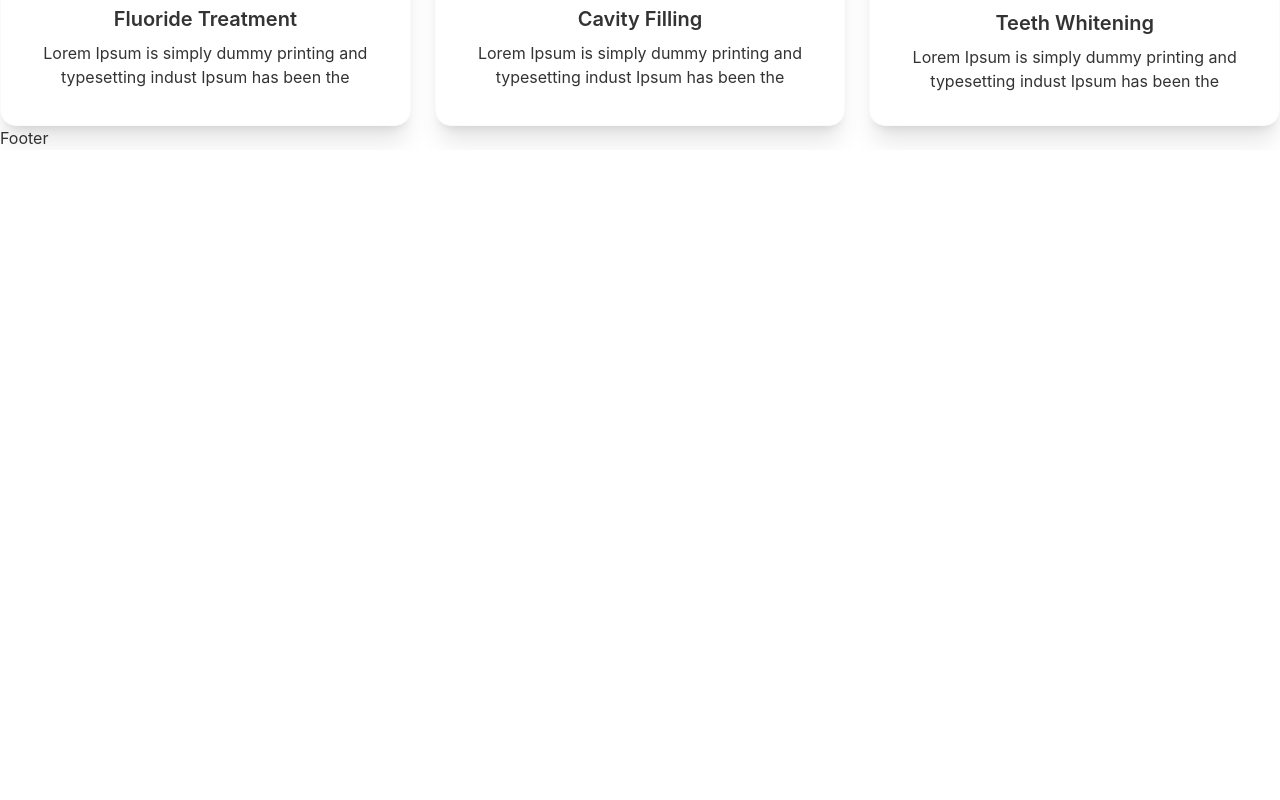
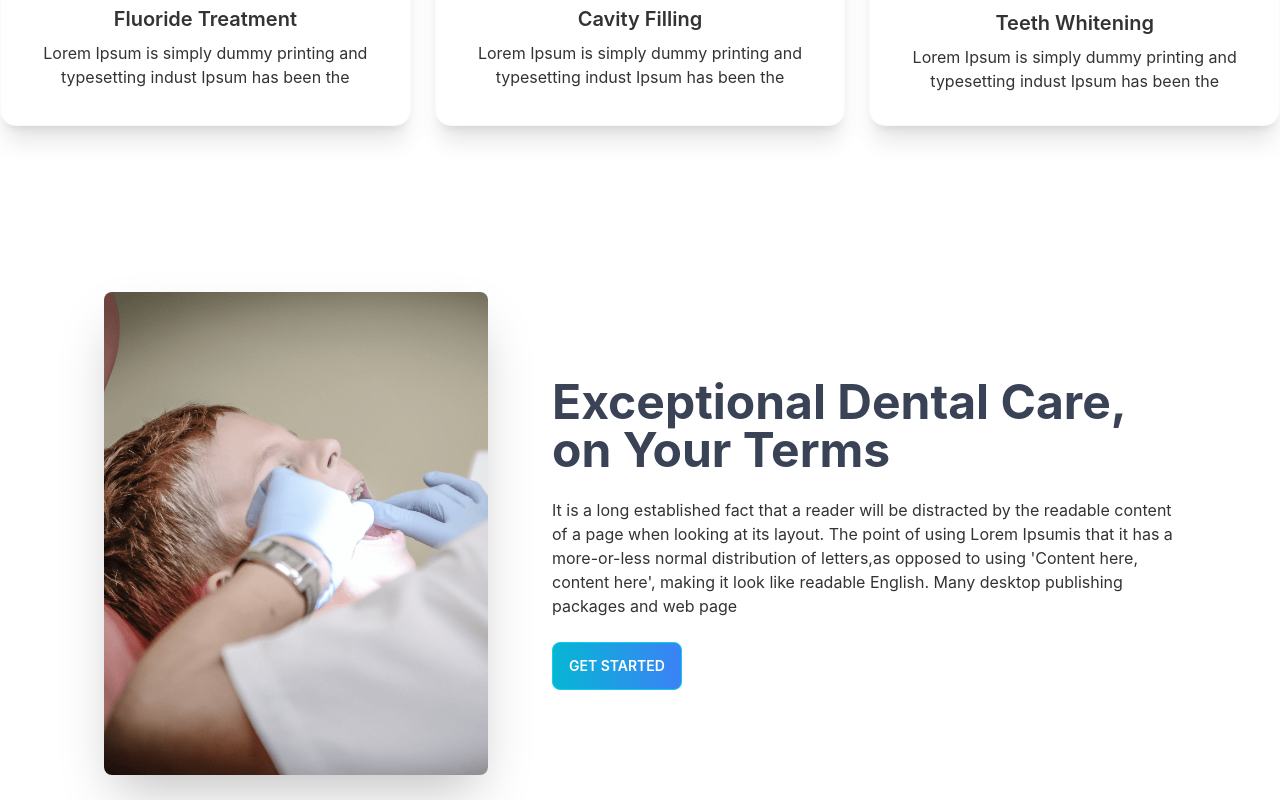
Before and after one commit to mohammedtakbir/doctors-portal-client-practice1, a React (Create React App) app: page / in a window 1280 px wide. Shown: the part 1500-2300 px from the top of the page. Before the commit the page ends 1650 px from the top, so only its background shows below. Built offline with nearby package versions, Linux system fonts and the light colour scheme.

Commit message:
addd dental care section

```diff
--- /dev/null
+++ b/src/Pages/Home/DentalCare/DentalCare.js
@@ -0,0 +1,22 @@
+import React from 'react';
+import treatment from '../../../assets/images/treatment.png'
+import PrimaryButton from '../../../Components/PrimaryButton/PrimaryButton';
+
+const DentalCare = () => {
+    return (
+        <div className='md:pt-[150px] pt-[60px] lg:pb-[270px] pb-10'>
+            <div className="hero ">
+                <div className="hero-content flex-col lg:flex-row lg:gap-16 gap-10">
+                    <img alt='' src={treatment} className="lg:max-w-sm rounded-lg shadow-2xl md:w-[80%]" />
+                    <div className='lg:w-1/2 md:w-[90%]'>
+                        <h1 className="text-5xl font-bold text-[#3A4256]">Exceptional Dental Care, on Your Terms</h1>
+                        <p className="py-6">It is a long established fact that a reader will be distracted by the readable content of a page when looking at its layout. The point of using Lorem Ipsumis that it has a more-or-less normal distribution of letters,as opposed to using 'Content here, content here', making it look like readable English. Many desktop publishing packages and web page</p>
+                        <PrimaryButton>Get Started</PrimaryButton>
+                    </div>
+                </div>
+            </div>
+        </div>
+    );
+};
+
+export default DentalCare;
--- a/src/Pages/Home/Home/Home.js
+++ b/src/Pages/Home/Home/Home.js
@@ -1,5 +1,6 @@
 import React from 'react';
 import Banner from '../Banner/Banner';
+import DentalCare from '../DentalCare/DentalCare';
 import InfoCards from '../InfoCards/InfoCards';
 import ServiceCards from '../ServiceCards/ServiceCards';
 
@@ -9,6 +10,7 @@ const Home = () => {
             <Banner />
             <InfoCards />
             <ServiceCards />
+            <DentalCare />
         </>
     );
 };
```
